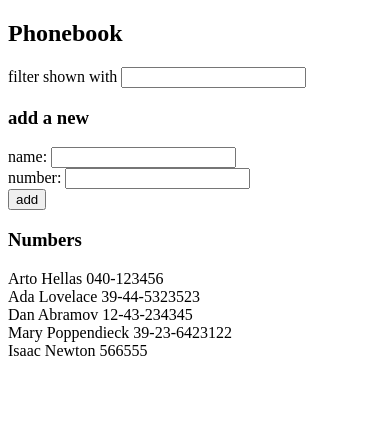
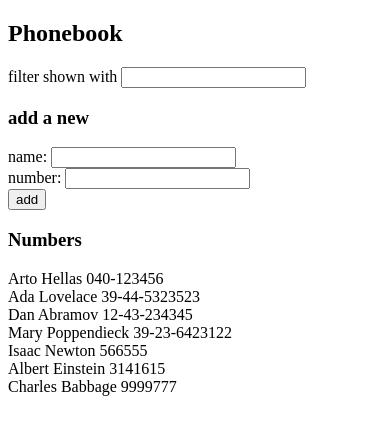
Before and after one commit to fugacityengr/full-stack-open-2022, a React (Create React App) app in the folder part2/phonebook/: page / in a window 390 px wide. Shown: the top 434 px of the page. Built offline with nearby package versions, Linux system fonts and the light colour scheme; data requests are answered from the project's data file.

Commit message:
phonebook step8

```diff
--- a/part2/phonebook/db.json
+++ b/part2/phonebook/db.json
@@ -24,6 +24,16 @@
       "id": 5,
       "name": "Isaac Newton",
       "number": "566555"
+    },
+    {
+      "id": 6,
+      "name": "Albert Einstein",
+      "number": "3141615"
+    },
+    {
+      "id": 7,
+      "name": "Charles Babbage",
+      "number": "9999777"
     }
   ]
 }
--- a/part2/phonebook/src/App.js
+++ b/part2/phonebook/src/App.js
@@ -1,8 +1,8 @@
 import { useState, useEffect } from "react";
-import axios from "axios";
 import Filter from "./components/Filter";
 import PersonForm from "./components/PersonForm";
 import Persons from "./components/Persons";
+import personService from "./services/persons";
 
 const App = () => {
   const [persons, setPersons] = useState([]);
@@ -11,9 +11,9 @@
   const [filterCharacter, setFilterCharacter] = useState("");
 
   useEffect(() => {
-    axios.get("http://localhost:3001/persons").then((response) => {
-      setPersons(response.data);
-    });
+    personService
+      .getAllPersons()
+      .then((initialPersonList) => setPersons(initialPersonList));
   }, []);
 
   const handleFilterInput = (event) => {
@@ -36,19 +36,17 @@
       alert("Invalid credentials. Please input a name and number.");
       return;
     }
-    const personObject = {
+    const newPersonObject = {
       id: persons.length + 1,
       name: newName,
       number: newNumber,
     };
 
-    axios
-      .post("http://localhost:3001/persons", personObject)
-      .then((response) => {
-        setPersons(persons.concat(response.data));
-        setNewName("");
-        setNewNumber("");
-      });
+    personService.createContact(newPersonObject).then((newPerson) => {
+      setPersons(persons.concat(newPerson));
+      setNewName("");
+      setNewNumber("");
+    });
   };
 
   const personsToShow =
--- /dev/null
+++ b/part2/phonebook/src/services/persons.js
@@ -0,0 +1,19 @@
+import axios from "axios";
+const baseUrl = "http://localhost:3001/persons";
+
+const getAllPersons = () => {
+  const request = axios.get(baseUrl);
+  return request.then((response) => response.data);
+};
+
+const createContact = (newPersonObject) => {
+  const request = axios.post(baseUrl, newPersonObject);
+  return request.then((response) => response.data);
+};
+
+const personService = {
+  getAllPersons,
+  createContact,
+};
+
+export default personService;
```
